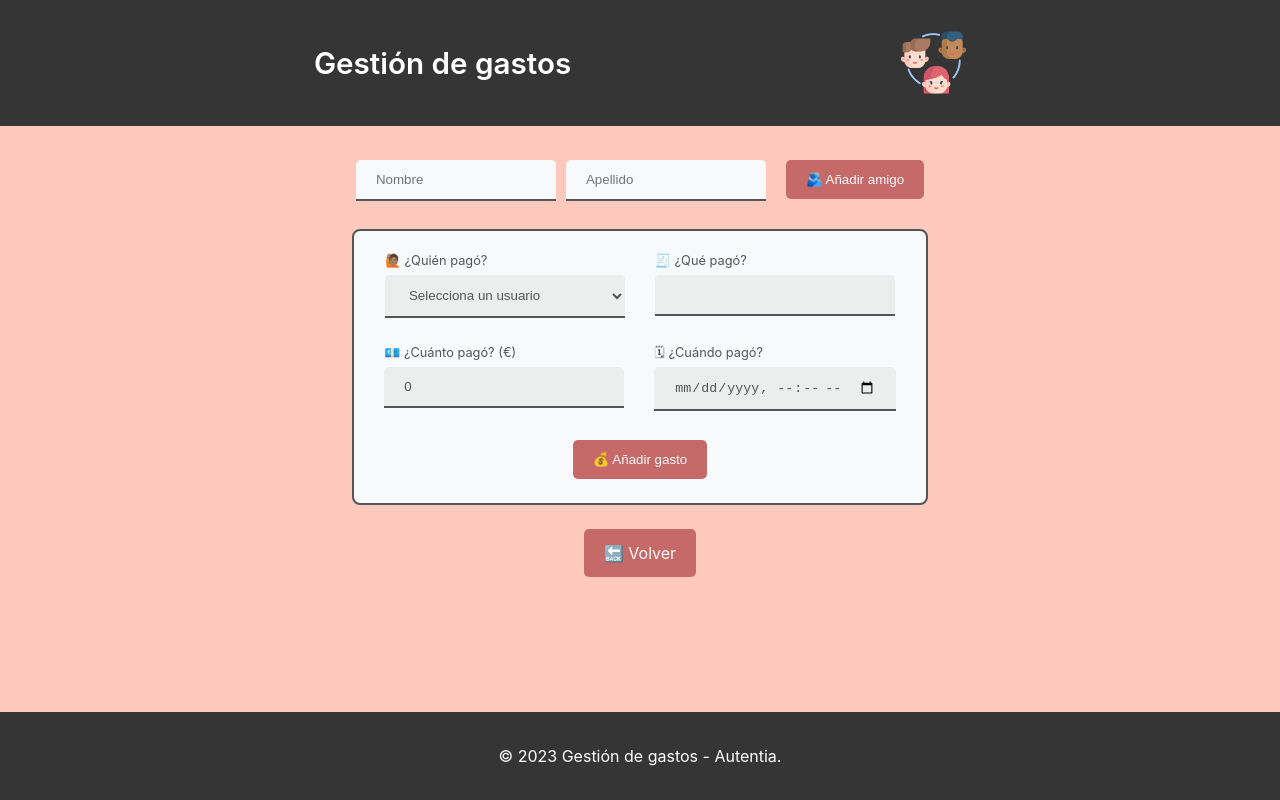
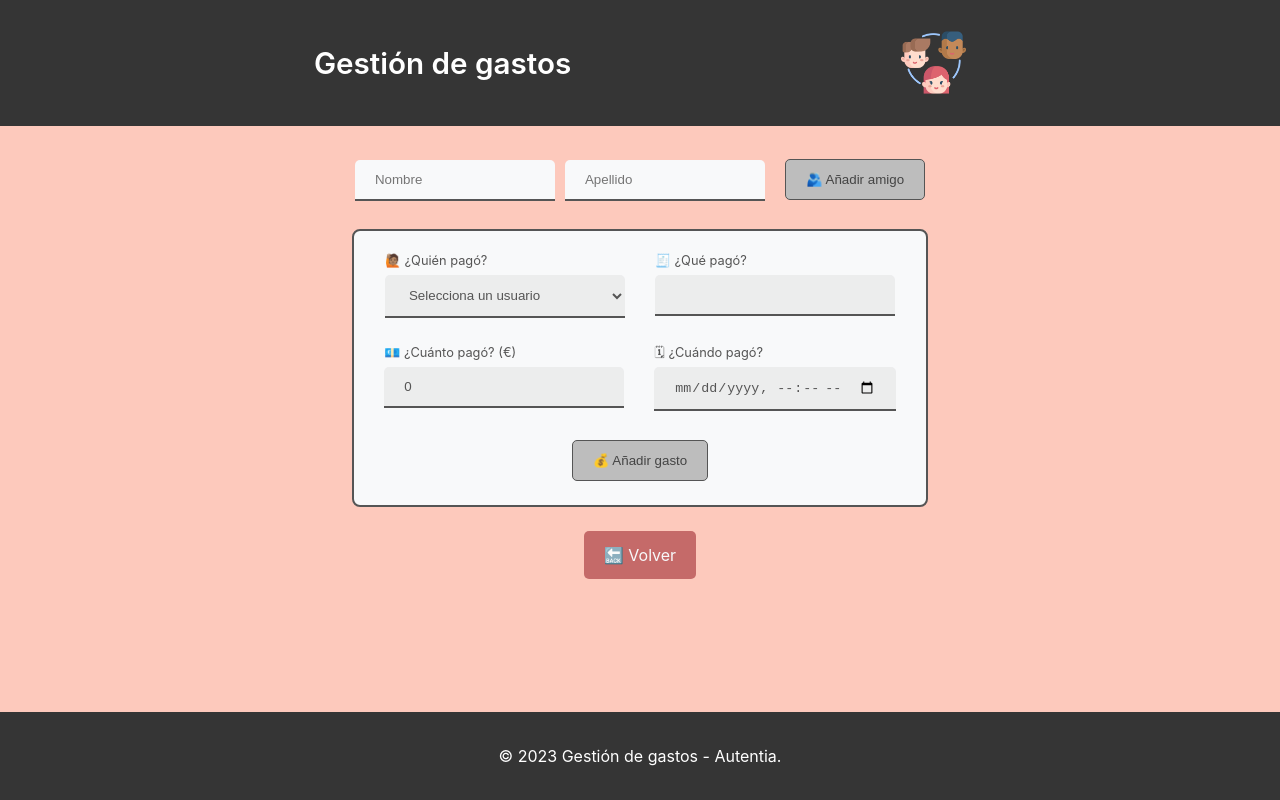
Before and after one commit to acalvom/gastos-compartidos-autentia, a React (Vite) app: page /create in a window 1280 px wide. Built offline with nearby package versions, Linux system fonts and the light colour scheme.

Commit message:
feat: disable buttons logic & styles

```diff
--- a/src/components/AddExpenseForm/AddExpenseForm.tsx
+++ b/src/components/AddExpenseForm/AddExpenseForm.tsx
@@ -16,6 +16,7 @@ export const AddExpenseForm = ({
 }: AddExpenseFormProps) => {
   const [expense, setExpense] = useState<Expense>(initialExpense)
   const [errors, setErrors] = useState<ExpenseFormErrors>(initialExpenseError)
+  const [isDisabled, setIsDisabled] = useState<boolean>(true)
 
   const resetForm = () => setExpense(initialExpense)
   const isValidForm = () => {
@@ -32,6 +33,7 @@ export const AddExpenseForm = ({
 
   const handleOnChange = (e: ChangeEvent<HTMLInputElement | HTMLSelectElement>) => {
     setErrors({ ...errors, [e.target.id]: '' })
+    setIsDisabled(false)
     setExpense({ ...expense, [e.target.id]: e.target.value })
   }
 
@@ -110,7 +112,12 @@ export const AddExpenseForm = ({
         </label>
       </div>
 
-      <button className="button" type="submit" data-testid="add-expense-button">
+      <button
+        className="button"
+        type="submit"
+        data-testid="add-expense-button"
+        disabled={isDisabled}
+      >
         {ExpenseForm.Button}
       </button>
     </form>
--- a/src/components/AddUserForm/AddUserForm.tsx
+++ b/src/components/AddUserForm/AddUserForm.tsx
@@ -1,5 +1,5 @@
 import { ChangeEvent, FormEvent, useState } from 'react'
-import { Commons, UserForm, initalUser, initalUserError  } from '@/constants'
+import { Commons, UserForm, initalUser, initalUserError } from '@/constants'
 import { UserFormErrors, StoredUser, User } from '@/models'
 import './AddUserForm.css'
 
@@ -11,6 +11,7 @@ export interface AddUserFormProps {
 export const AddUserForm = ({ storedUsers, setStoredUsers }: AddUserFormProps) => {
   const [user, setUser] = useState<User>(initalUser)
   const [errors, setErrors] = useState<UserFormErrors>(initalUserError)
+  const [isDisabled, setIsDisabled] = useState<boolean>(true)
 
   const resetForm = () => setUser(initalUser)
   const isValidForm = () => {
@@ -25,6 +26,7 @@ export const AddUserForm = ({ storedUsers, setStoredUsers }: AddUserFormProps) =
 
   const handleOnChange = (e: ChangeEvent<HTMLInputElement>) => {
     setErrors({ ...errors, [e.target.id]: '' })
+    setIsDisabled(false)
     setUser({ ...user, [e.target.id]: e.target.value })
   }
 
@@ -63,7 +65,7 @@ export const AddUserForm = ({ storedUsers, setStoredUsers }: AddUserFormProps) =
           {errors.lastName && <span className="error">{errors.lastName}</span>}
         </div>
       </div>
-      <button className="button" type="submit" data-testid="add-user-button">
+      <button className="button" type="submit" data-testid="add-user-button" disabled={isDisabled}>
         {UserForm.Button}
       </button>
     </form>
--- a/src/index.css
+++ b/src/index.css
@@ -52,6 +52,17 @@ body {
   cursor: pointer;
   border-radius: 5px;
 }
+.button:hover {
+  background-color: #fdc9bc;
+  border: 2px solid #c56a69;
+  color: #b55553;
+}
+.button:disabled {
+  background-color: #bdbdbd;
+  border: 1px solid #555;
+  color: #444444;
+  cursor: not-allowed;
+}
 
 @media only screen and (max-width: 480px) {
   .input {
```
